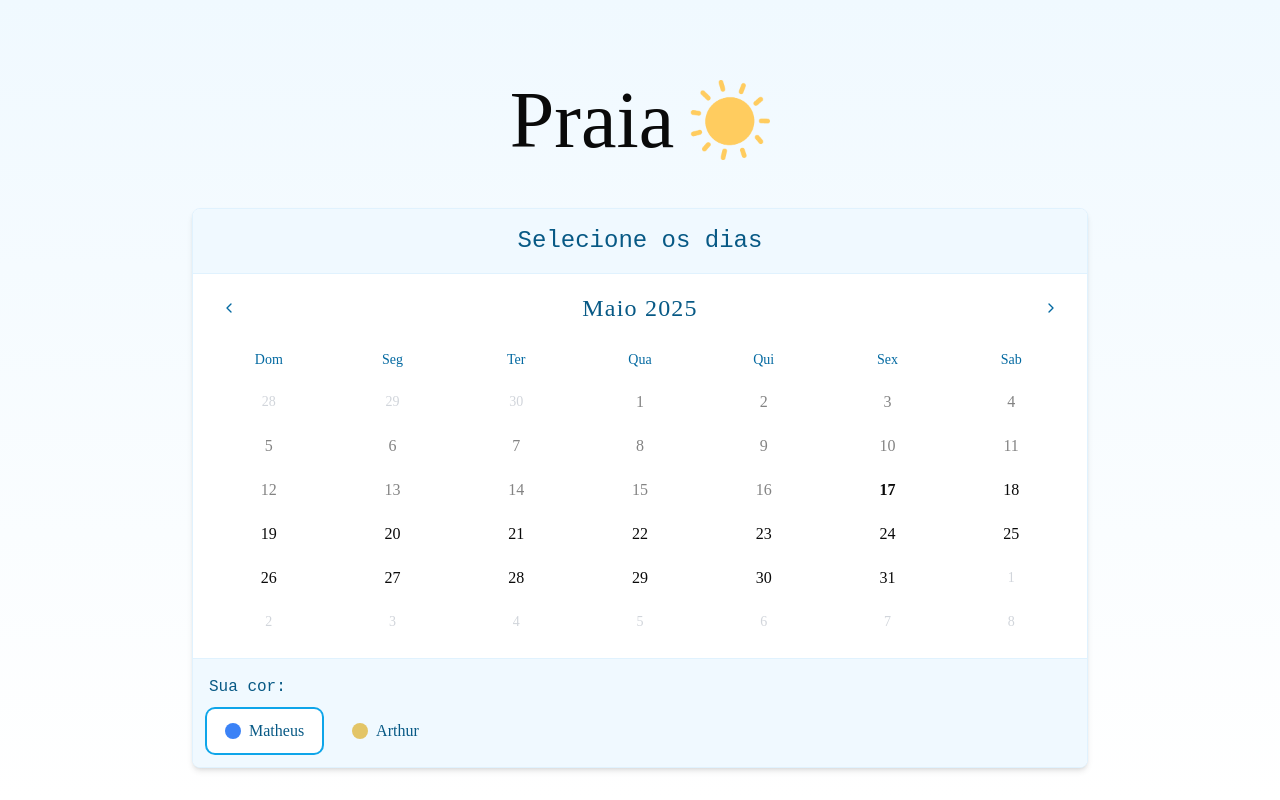
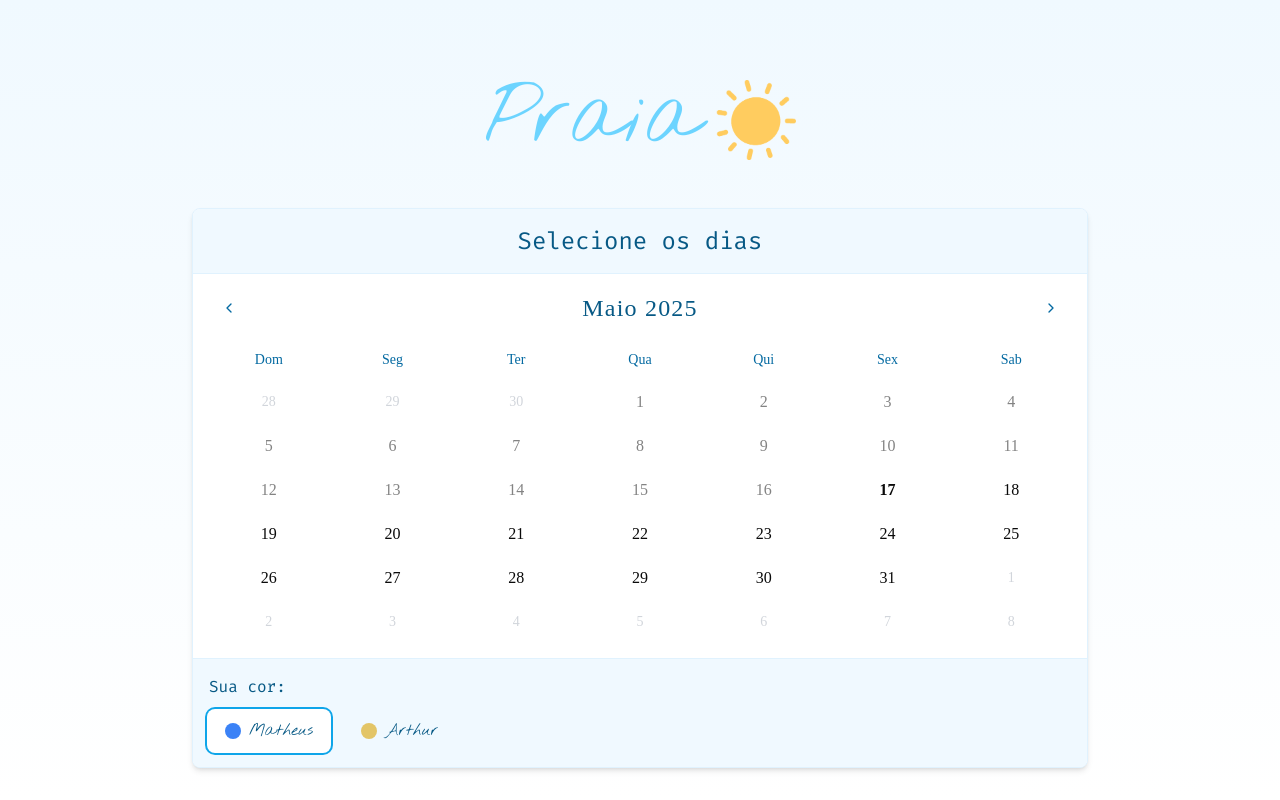
Before and after one commit to mahlv/beach-calendar, a Next.js app: page / in a window 1280 px wide. Built offline with nearby package versions, Linux system fonts and the light colour scheme.

Commit message:
font to test on netlify

```diff
--- a/app/globals.css
+++ b/app/globals.css
@@ -2,8 +2,21 @@
 @tailwind components;
 @tailwind utilities;
 
+:root {
+  --font-sans: Arial, Helvetica, sans-serif;
+}
+
 body {
-  font-family: Arial, Helvetica, sans-serif;
+  font-family: var(--font-sans);
+}
+
+/* Apply fonts to specific elements */
+.font-nothing {
+  font-family: var(--font-nothing), cursive, sans-serif;
+}
+
+.font-fira {
+  font-family: var(--font-fira), monospace, sans-serif;
 }
 
 @layer utilities {
--- a/app/layout.tsx
+++ b/app/layout.tsx
@@ -1,5 +1,21 @@
 import type { Metadata } from 'next'
+import { Nothing_You_Could_Do, Fira_Code } from 'next/font/google'
 import './globals.css'
+
+// Load fonts
+const nothingYouCouldDo = Nothing_You_Could_Do({
+  weight: '400',
+  subsets: ['latin'],
+  display: 'swap',
+  variable: '--font-nothing'
+})
+
+const firaCode = Fira_Code({
+  weight: '400',
+  subsets: ['latin'],
+  display: 'swap',
+  variable: '--font-fira'
+})
 
 export const metadata: Metadata = {
   title: 'Praia',
@@ -13,7 +29,7 @@ export default function RootLayout({
   children: React.ReactNode
 }>) {
   return (
-    <html lang="pt-BR">
+    <html lang="pt-BR" className={`${nothingYouCouldDo.variable} ${firaCode.variable}`}>
       <body>{children}</body>
     </html>
   )
--- a/app/page.tsx
+++ b/app/page.tsx
@@ -5,7 +5,7 @@ export default function Home() {
     <main className="min-h-screen p-4 md:p-8 bg-gradient-to-b from-sky-50 to-white">
       <div className="max-w-4xl mx-auto">
         <div className="flex items-center justify-center gap-4 mb-[3rem] mt-[3rem]">
-          <h1 className="text-3xl font-semilight font-color-[#6CD4FF] text-center font-['Nothing_Pena'] text-[5rem]">Praia</h1>
+          <h1 className="text-3xl font-semilight text-center font-nothing text-[5rem] text-[#6CD4FF]">Praia</h1>
           <img src="/assets/gifs/Summer-sun.gif" alt="Sun" className="w-20 h-20" />
         </div>
         <BeachHouseCalendar />
--- a/components/beach-house-calendar.tsx
+++ b/components/beach-house-calendar.tsx
@@ -32,7 +32,7 @@ export default function BeachHouseCalendar() {
   return (
     <div className="bg-white rounded-lg shadow-md overflow-hidden border border-sky-100">
       <div className="p-4 bg-sky-50 border-b border-sky-100">
-        <h4 className="text-2xl font-medium text-sky-800 text-center" style={{ fontFamily: "'Cascadia Code Light', monospace", textAlign: "center" }}>Selecione os dias</h4>
+        <h4 className="text-2xl font-medium text-sky-800 text-center font-fira">Selecione os dias</h4>
 
       </div>
 
--- a/components/color-picker.tsx
+++ b/components/color-picker.tsx
@@ -16,7 +16,7 @@ export default function ColorPicker({ selectedColor, onColorSelect }: ColorPicke
   return (
     <div className="p-4 border-t border-sky-100 bg-sky-50">
       <div className="flex flex-col space-y-3">
-        <h3 className="text-base font-medium text-sky-800" style={{ fontFamily: "'Cascadia Code', monospace" }}>Sua cor:</h3>
+        <h3 className="text-base font-medium text-sky-800 font-fira">Sua cor:</h3>
 
         <div className="flex space-x-4">
           {colors.map((color) => (
@@ -32,7 +32,7 @@ export default function ColorPicker({ selectedColor, onColorSelect }: ColorPicke
             >
               <div className="flex items-center space-x-2">
                 <div className="w-4 h-4 rounded-full" style={{ backgroundColor: color.value }} />
-                <span className="text-base text-sky-800">{color.name}</span>
+                <span className="text-base text-sky-800 font-nothing">{color.name}</span>
               </div>
             </button>
           ))}
```
